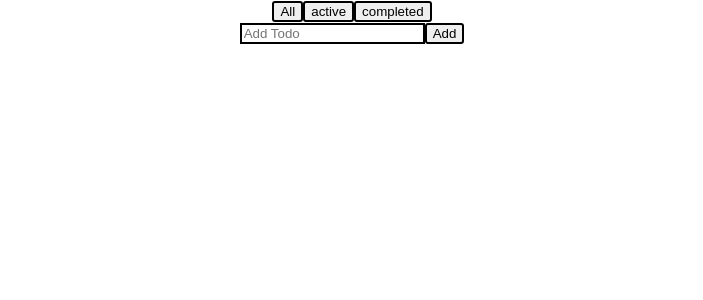
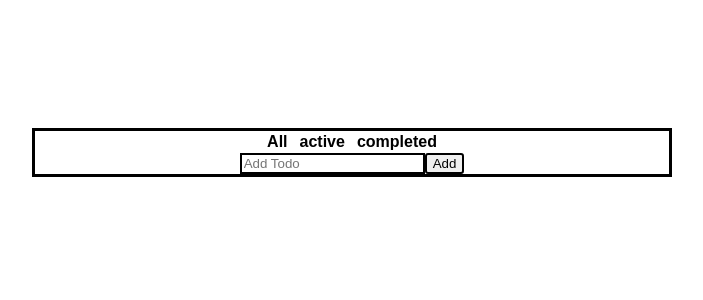
Before and after one commit to Amjong/Todo, a React (Create React App) app: page / in a window 1280 px wide. Shown: the top 300 px of the page, without its empty margins (288-991 px from the left). Built offline with nearby package versions, Linux system fonts and the light colour scheme.

Commit message:
[CSS] Apply PostCSS

```diff
--- a/src/App.css
+++ b/src/App.css
@@ -1,5 +1,19 @@
 .App {
   text-align: center;
+  margin: 10% 25% 50%;
+  border: 3px solid black;
+}
+
+.filterButton {
+  -webkit-appearance: none;
+  -moz-appearance: none;
+  appearance: none;
+  background-color: transparent;
+  outline: none;
+  border: none;
+  cursor: pointer;
+  font-weight: bold;
+  font-size: 16px;
 }
 
 .App-logo {
--- a/src/App.js
+++ b/src/App.js
@@ -14,6 +14,7 @@ function App() {
     <div className='App'>
       <header>
         <button
+          className='filterButton'
           onClick={() => {
             handleClick('All');
           }}
@@ -21,6 +22,7 @@ function App() {
           All
         </button>
         <button
+          className='filterButton'
           onClick={() => {
             handleClick('active');
           }}
@@ -28,6 +30,7 @@ function App() {
           active
         </button>
         <button
+          className='filterButton'
           onClick={() => {
             handleClick('completed');
           }}
--- a/src/component/TodoForm.jsx
+++ b/src/component/TodoForm.jsx
@@ -1,5 +1,5 @@
 import React, { useState } from 'react';
-import { styles } from './TodoForm.module.css';
+import styles from './TodoForm.module.css';
 
 function TodoForm(props) {
   const [todoText, setTodoText] = useState('');
@@ -14,14 +14,14 @@ function TodoForm(props) {
         value={todoText}
         onChange={handleChange}
         placeholder='Add Todo'
-        // style={styles.input}
+        className={styles.input}
       ></input>
       <button
         onClick={() => {
           props.addItems(todoText);
           setTodoText('');
         }}
-        // style={styles.button}
+        className={styles.button}
       >
         Add
       </button>
--- a/src/component/TodoForm.module.css
+++ b/src/component/TodoForm.module.css
@@ -1,9 +1,9 @@
-input {
+.input {
   border: 2px solid black;
   outline: none;
 }
 
-button {
+.button {
   outline: none;
   border: 2px solid black;
   border-radius: 3px;
--- a/src/component/TodoItem.jsx
+++ b/src/component/TodoItem.jsx
@@ -1,7 +1,7 @@
 import React, { useState, useCallback } from 'react';
 import { GoTrashcan } from '@react-icons/all-files/go/GoTrashcan';
 import { useEffect } from 'react';
-import { styles } from './TodoItem.module.css';
+import styles from './TodoItem.module.css';
 
 function TodoItem(props) {
   const [checked, setChecked] = useState(
@@ -21,12 +21,12 @@ function TodoItem(props) {
           setChecked((prev) => !prev);
         }}
       ></input>
-      <span className='itemName'>{props.itemName}</span>
+      <span className={styles.itemName}>{props.itemName}</span>
       <GoTrashcan
         onClick={() => {
           props.removeItems(props.itemName);
         }}
-        className='trashcan'
+        className={styles.trashcan}
       />
     </div>
   );
--- a/src/component/TodoItems.jsx
+++ b/src/component/TodoItems.jsx
@@ -3,7 +3,7 @@ import todoItemReducer from '../reducer/todoItemReducer';
 import TodoItem from './TodoItem';
 import TodoForm from './TodoForm';
 import { useCallback } from 'react';
-import { styles } from './TodoItems.module.css';
+import styles from './TodoItems.module.css';
 
 export default function TodoItems(props) {
   const [todoItems, dispatch] = useReducer(todoItemReducer, initialItem);
@@ -21,7 +21,7 @@ export default function TodoItems(props) {
       {todoItems.arr.map((item) => {
         if (props.state === 'All' || item.state === props.state) {
           return (
-            <li key={item.id}>
+            <li key={item.id} className={styles.li}>
               <TodoItem
                 itemName={item.name}
                 removeItems={removeItems}
--- a/src/component/TodoItems.module.css
+++ b/src/component/TodoItems.module.css
@@ -1,4 +1,4 @@
-li {
+.li {
   position: relative;
   list-style: none;
   text-align: left;
```
